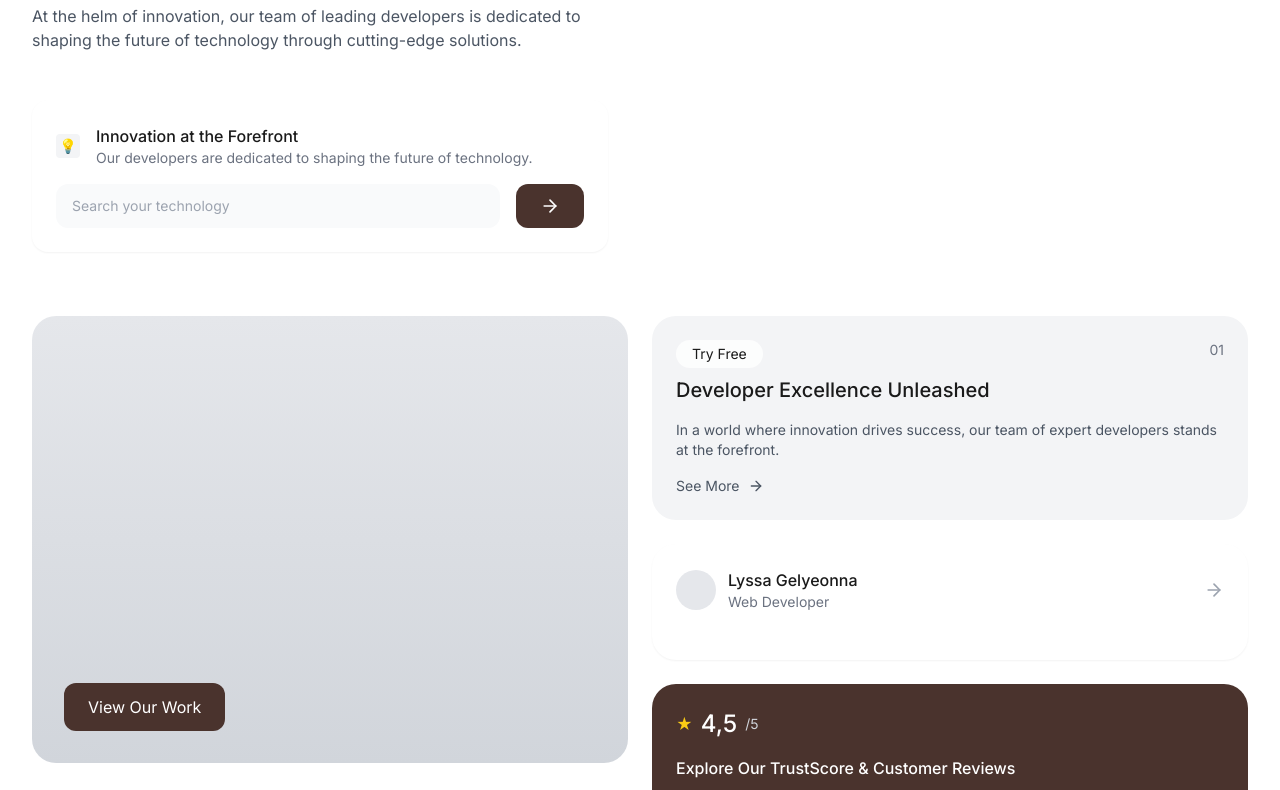
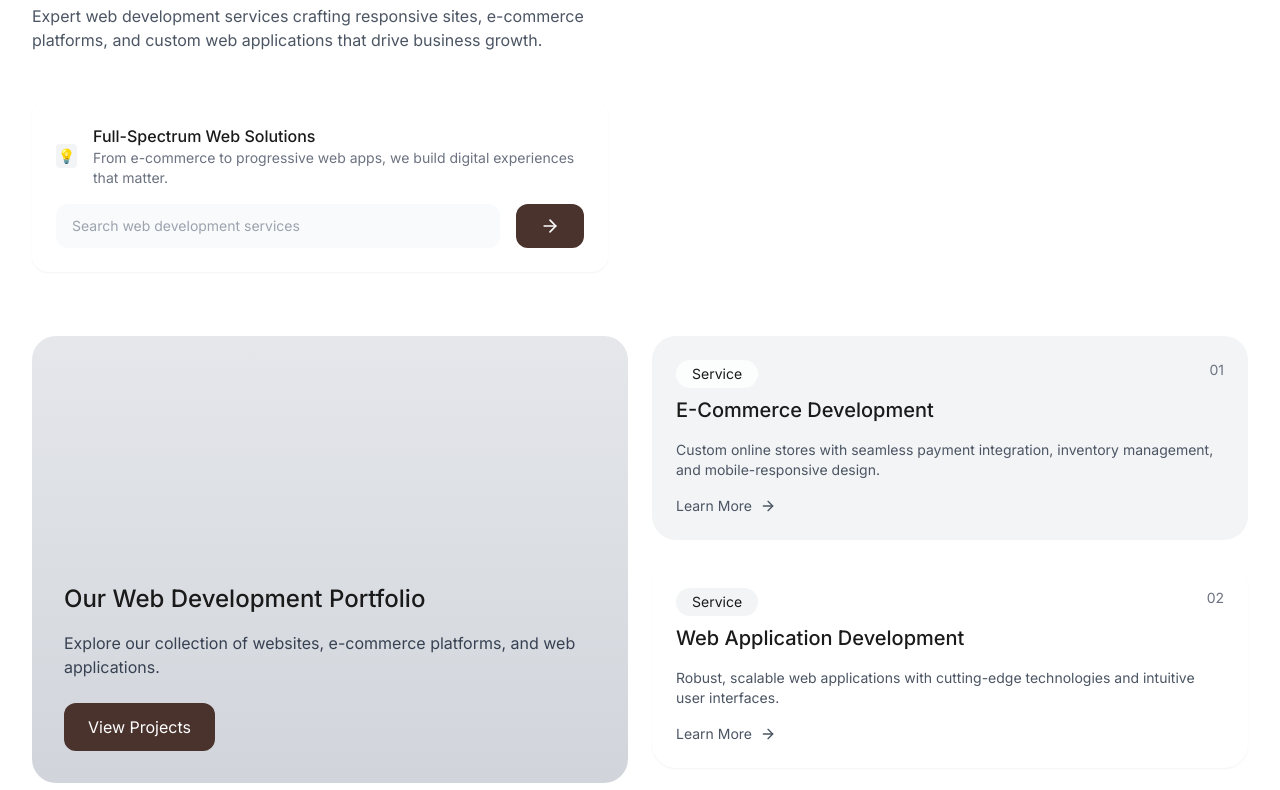
Before and after one commit to ThalisMontelongo/App-de-agua, a React (Vite) app: page / in a window 1280 px wide. Shown: the part 320-1110 px from the top of the page. Built offline with nearby package versions, Linux system fonts and the light colour scheme.

Commit message:
Refactor: Improve focus on web development
Update the content to be more focused on web development, including web systems, e-commerce, website, and app development.

```diff
--- a/src/components/Hero.tsx
+++ b/src/components/Hero.tsx
@@ -1,3 +1,4 @@
+
 import { useEffect, useRef } from 'react';
 import { ArrowRight } from 'lucide-react';
 
@@ -13,17 +14,17 @@ const Hero = () => {
             <div className="w-6 h-6 bg-gray-100 rounded flex items-center justify-center">
               <span className="text-gray-600 text-sm">⚡</span>
             </div>
-            <span className="text-gray-600">Innovative Developer Solutions</span>
+            <span className="text-gray-600">Professional Web Development Solutions</span>
           </div>
 
           <h1 className="text-4xl sm:text-5xl lg:text-6xl font-normal leading-tight mb-6">
-            Leading Developers<br />
-            Creating the Future of<br />
-            Technology
+            Transforming Ideas Into<br />
+            Powerful Web<br />
+            Applications
           </h1>
 
           <p className="text-gray-600 max-w-xl mb-12">
-            At the helm of innovation, our team of leading developers is dedicated to shaping the future of technology through cutting-edge solutions.
+            Expert web development services crafting responsive sites, e-commerce platforms, and custom web applications that drive business growth.
           </p>
 
           {/* Search Section */}
@@ -33,15 +34,15 @@ const Hero = () => {
                 <span className="text-gray-600 text-sm">💡</span>
               </div>
               <div>
-                <h3 className="font-medium">Innovation at the Forefront</h3>
-                <p className="text-sm text-gray-500">Our developers are dedicated to shaping the future of technology.</p>
+                <h3 className="font-medium">Full-Spectrum Web Solutions</h3>
+                <p className="text-sm text-gray-500">From e-commerce to progressive web apps, we build digital experiences that matter.</p>
               </div>
             </div>
 
             <div className="flex gap-4">
               <input
                 type="text"
-                placeholder="Search your technology"
+                placeholder="Search web development services"
                 className="flex-1 bg-gray-50 rounded-xl px-4 py-3 text-sm focus:outline-none"
               />
               <button className="bg-[#4A332D] text-white rounded-xl px-6 py-3 hover:bg-[#5A433D] transition-colors">
@@ -55,8 +56,10 @@ const Hero = () => {
         <div className="grid md:grid-cols-2 gap-6">
           {/* Left Card */}
           <div className="bg-gradient-to-b from-gray-200 to-gray-300 rounded-3xl p-8 aspect-[4/3] flex flex-col justify-end">
+            <h3 className="text-2xl font-medium mb-4">Our Web Development Portfolio</h3>
+            <p className="text-gray-700 mb-6">Explore our collection of websites, e-commerce platforms, and web applications.</p>
             <button className="bg-[#4A332D] text-white rounded-xl px-6 py-3 w-fit hover:bg-[#5A433D] transition-colors">
-              View Our Work
+              View Projects
             </button>
           </div>
 
@@ -66,46 +69,49 @@ const Hero = () => {
             <div className="bg-gray-100 rounded-3xl p-6">
               <div className="flex justify-between items-start mb-4">
                 <div>
-                  <span className="inline-block px-4 py-1 bg-white/80 rounded-full text-sm mb-2">Try Free</span>
-                  <h3 className="text-xl font-medium">Developer Excellence Unleashed</h3>
+                  <span className="inline-block px-4 py-1 bg-white/80 rounded-full text-sm mb-2">Service</span>
+                  <h3 className="text-xl font-medium">E-Commerce Development</h3>
                 </div>
                 <span className="text-sm text-gray-500">01</span>
               </div>
               <p className="text-gray-600 text-sm mb-4">
-                In a world where innovation drives success, our team of expert developers stands at the forefront.
+                Custom online stores with seamless payment integration, inventory management, and mobile-responsive design.
               </p>
               <a href="#" className="text-sm text-gray-600 hover:text-gray-900 flex items-center gap-2">
-                See More <ArrowRight className="w-4 h-4" />
+                Learn More <ArrowRight className="w-4 h-4" />
               </a>
             </div>
 
             {/* Bottom Card */}
             <div className="bg-white rounded-3xl p-6 shadow-sm">
-              <div className="flex items-center justify-between mb-6">
-                <div className="flex items-center gap-3">
-                  <div className="w-10 h-10 bg-gray-200 rounded-full"></div>
-                  <div>
-                    <h3 className="font-medium">Lyssa Gelyeonna</h3>
-                    <p className="text-sm text-gray-500">Web Developer</p>
-                  </div>
+              <div className="flex justify-between items-start mb-4">
+                <div>
+                  <span className="inline-block px-4 py-1 bg-gray-100 rounded-full text-sm mb-2">Service</span>
+                  <h3 className="text-xl font-medium">Web Application Development</h3>
                 </div>
-                <ArrowRight className="w-5 h-5 text-gray-400" />
+                <span className="text-sm text-gray-500">02</span>
               </div>
+              <p className="text-gray-600 text-sm mb-4">
+                Robust, scalable web applications with cutting-edge technologies and intuitive user interfaces.
+              </p>
+              <a href="#" className="text-sm text-gray-600 hover:text-gray-900 flex items-center gap-2">
+                Learn More <ArrowRight className="w-4 h-4" />
+              </a>
             </div>
 
             {/* Rating Card */}
             <div className="bg-[#4A332D] text-white rounded-3xl p-6">
               <div className="flex items-center gap-2 mb-4">
                 <span className="text-yellow-400">★</span>
-                <span className="text-2xl font-medium">4,5</span>
+                <span className="text-2xl font-medium">4,9</span>
                 <span className="text-sm text-gray-300">/5</span>
               </div>
-              <h3 className="font-medium mb-4">Explore Our TrustScore & Customer Reviews</h3>
+              <h3 className="font-medium mb-4">Trusted by Businesses Worldwide</h3>
               <div className="flex gap-2">
                 <div className="w-8 h-8 bg-white/20 rounded-full"></div>
                 <div className="w-8 h-8 bg-white/20 rounded-full"></div>
                 <div className="w-8 h-8 bg-white/20 rounded-full"></div>
-                <span className="text-sm flex items-center ml-2">100k+</span>
+                <span className="text-sm flex items-center ml-2">200+ Projects</span>
               </div>
             </div>
           </div>
```
